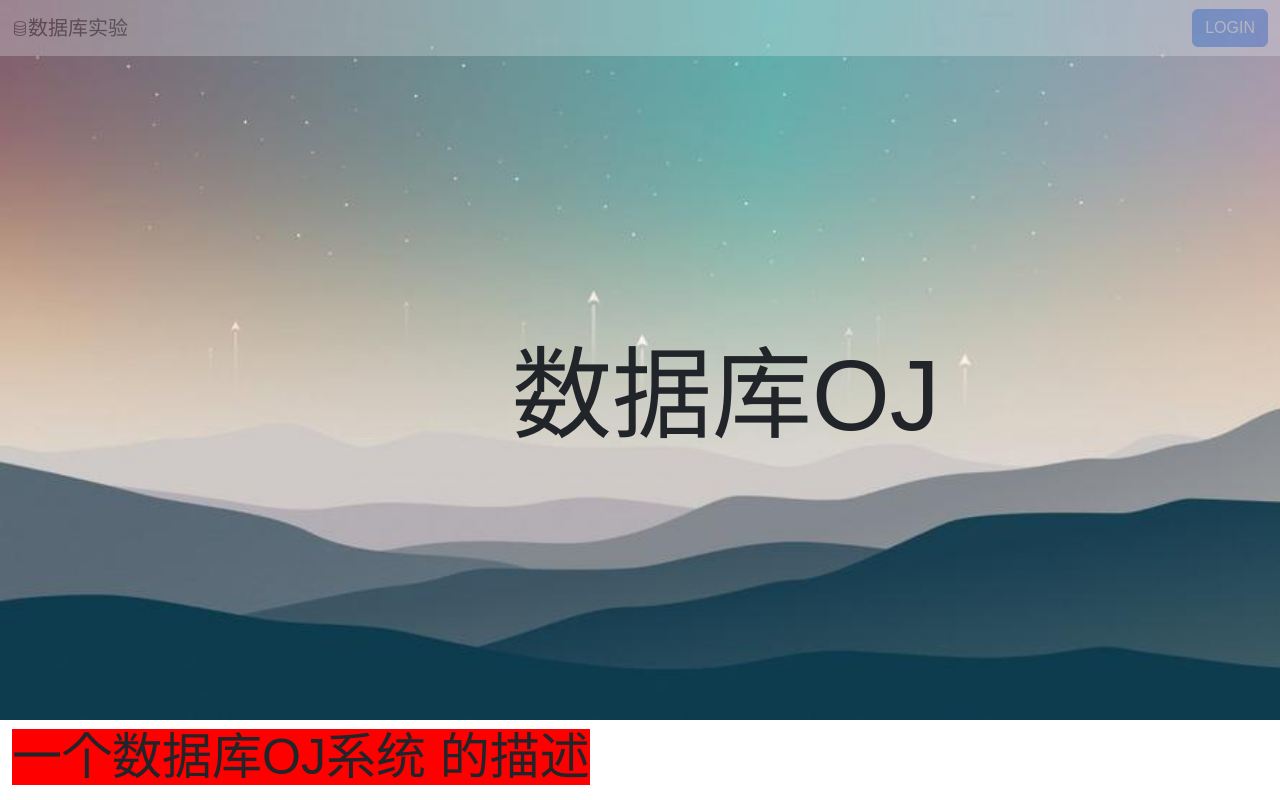
After one commit to yyc001/db-project, a Flask app: page /homepage in a window 1280 px wide. The commit adds this page. Run offline with Flask 2, Linux system fonts and the light colour scheme; some libraries are stand-ins or nearby versions.

Commit message:
homepage

```diff
--- a/app.py
+++ b/app.py
@@ -13,6 +13,12 @@ app = Flask(__name__,
             )
 app.config['SECRET_KEY'] = '\x0fW\xdc\x13\xeel(\xe9\xb5\xbaa\xa4\xc0\xb5\xaaK^\xd1Y\x81)#\x92T'
 app.config['PERMANENT_SESSION_LIFETIME'] = datetime.timedelta(days=7)
+
+@app.route('/homepage')
+def homepage():
+    return render_template("homepage.html")
+
+
 
 
 @app.route('/')
--- a/static/css/style.css
+++ b/static/css/style.css
@@ -1,7 +1,7 @@
 body {
-    background: #67B26F;  /* fallback for old browsers */
-    background: -webkit-linear-gradient(to right, #4ca2cd, #67B26F);  /* Chrome 10-25, Safari 5.1-6 */
-    background: url(/background.jpeg); /* W3C, IE 10+/ Edge, Firefox 16+, Chrome 26+, Opera 12+, Safari 7+ */
+    background: #67B26F; /* fallback for old browsers */
+    background: -webkit-linear-gradient(to right, #4ca2cd, #67B26F); /* Chrome 10-25, Safari 5.1-6 */
+    background: linear-gradient(to right, #f0f3f3, #f30a0a);; /* W3C, IE 10+/ Edge, Firefox 16+, Chrome 26+, Opera 12+, Safari 7+ */
     padding: 0;
     margin: 0;
     font-family: 'Lato', sans-serif;
--- /dev/null
+++ b/static/css/utilities.css
@@ -0,0 +1,69 @@
+ .scrollspy-example {
+     position: relative;
+     height: 200px;
+     margin-top: .5rem;
+     overflow: auto;
+     overflow-x: hidden;
+ }
+
+ .scrollspy-example::-webkit-scrollbar {
+     /*滚动条整体样式*/
+     width : 10px;  /*高宽分别对应横竖滚动条的尺寸*/
+     height: 1px;
+ }
+
+
+ .scrollspy-example::-webkit-scrollbar-thumb {
+     /*滚动条里面小方块*/
+     border-radius: 10px;
+     box-shadow   : inset 0 0 5px rgb(255, 255, 255);
+     background   : #0780fc;
+ }
+
+
+ .scrollspy-example::-webkit-scrollbar-track {
+     /*滚动条里面轨道*/
+     box-shadow   : inset 0 0 5px rgba(0, 0, 0, 0.2);
+     border-radius: 10px;
+     background   : #ededed;
+ }
+
+
+ #goTopBtn {
+    position: fixed;
+    line-height: 46px;
+    text-align: center;
+    width: 46px;
+    bottom: 35px;
+    height: 46px;
+    cursor: pointer;
+    background: #fff;
+    display: none;
+    border-radius: 6px;
+    box-shadow: 0 0 8px rgba(0, 0, 0, 0.13);
+    font-size: 22px;
+    color: #999;
+}
+
+
+ body {
+	font-family: Arial, Helvetica, sans-serif;
+}
+
+table {
+	font-size: 1em;
+}
+
+.ui-draggable, .ui-droppable {
+	background-position: top;
+}
+
+
+.vcenter {
+	    position:absolute;
+	    left:40%;
+	    top:40%;
+	    translateX(-50%);
+	    translateY(-50%);
+        font-size:100px;
+    }
--- /dev/null
+++ b/templates/homepage.html
@@ -0,0 +1,56 @@
+<!DOCTYPE html>
+<html lang="en">
+<head>
+    <meta charset="UTF-8">
+    <title>Title</title>
+    <link rel="stylesheet" href="/jui/jquery-ui.min.css">
+    <link rel="stylesheet" href="/css/bootstrap.min.css">
+    <link rel="stylesheet" href="/css/utilities.css">
+</head>
+<body>
+<nav class="navbar navbar-expand-lg bg-body-tertiary fixed-top opacity-25">
+    <div class="container-fluid">
+        <svg xmlns="http://www.w3.org/2000/svg" width="16" height="16" fill="currentColor" class="bi bi-database"
+             viewBox="0 0 16 16">
+            <path fill-rule="evenodd"
+                  d="M4.318 2.687C3.356 3.125 3 3.627 3 4c0 .374.356.875 1.318 1.313C5.234 5.729 6.536 6 8 6s2.766-.27 3.682-.687C12.644 4.875 13 4.373 13 4c0-.374-.356-.875-1.318-1.313C10.766 2.271 9.464 2 8 2s-2.766.27-3.682.687ZM13 5.698a4.92 4.92 0 0 1-.904.525C11.022 6.711 9.573 7 8 7s-3.022-.289-4.096-.777A4.92 4.92 0 0 1 3 5.698V7c0 .374.356.875 1.318 1.313C5.234 8.729 6.536 9 8 9s2.766-.27 3.682-.687C12.644 7.875 13 7.373 13 7V5.698ZM14 4c0-1.007-.875-1.755-1.904-2.223C11.022 1.289 9.573 1 8 1s-3.022.289-4.096.777C2.875 2.245 2 2.993 2 4v9c0 1.007.875 1.755 1.904 2.223C4.978 15.71 6.427 16 8 16s3.022-.289 4.096-.777C13.125 14.755 14 14.007 14 13V4Zm-1 4.698a4.92 4.92 0 0 1-.904.525C11.022 9.71 9.573 10 8 10s-3.022-.289-4.096-.777A4.92 4.92 0 0 1 3 8.698V10c0 .374.356.875 1.318 1.313C5.234 11.729 6.536 12 8 12s2.766-.27 3.682-.687C12.644 10.875 13 10.373 13 10V8.698Zm0 3c-.271.202-.58.378-.904.525C11.022 12.71 9.573 13 8 13s-3.022-.289-4.096-.777A4.916 4.916 0 0 1 3 11.698V13c0 .374.356.875 1.318 1.313C5.234 14.729 6.536 15 8 15s2.766-.27 3.682-.687C12.644 13.875 13 13.373 13 13v-1.302Z"/>
+        </svg>
+        <a class="navbar-brand" href="#">数据库实验</a>
+        <button class="navbar-toggler" type="button" data-bs-toggle="collapse" data-bs-target="#navbarScroll"
+                aria-controls="navbarScroll" aria-expanded="false" aria-label="Toggle navigation">
+            <span class="navbar-toggler-icon"></span>
+        </button>
+        <div class="collapse navbar-collapse" id="navbarScroll">
+        </div>
+
+        <div class="nav navbar-right">
+            <a href="/login">
+                <button class="btn btn-primary" id="colormode">LOGIN</button>
+            </a>
+        </div>
+    </div>
+
+</nav>
+<div class="container-fluid" style="padding:0">
+    <img src="/backg.jpeg" class="img-fluid" alt="HUTAO" style="width: 100%">
+    <div class="vcenter" id="ppp"></div>
+</div>
+<div class="container-fluid">
+    <span style="font-size: 50px;margin-left:auto;margin-right:auto;background:red"> 一个数据库OJ系统 的描述</span>
+</div>
+
+<script>
+    var test = document.querySelector('#ppp');
+    txt = "数据库OJ";
+    arrtxt = txt.split(''); //将文本转换为数组
+    var i = 0,
+        timer = setInterval(function () {
+            i++;
+            test.innerHTML = test.innerText + arrtxt[i - 1];
+            if (i == arrtxt.length) {
+                clearInterval(timer);
+            }
+        }, 222);
+</script>
+</body>
+</html>
--- a/templates/profile.html
+++ b/templates/profile.html
@@ -21,6 +21,12 @@
 
 <header class="ScriptHeader">
     <div class="rt-container">
+        <a href="/">
+            <svg xmlns="http://www.w3.org/2000/svg" width="16" height="16" fill="currentColor" class="bi bi-arrow-left" viewBox="0 0 16 16">
+            <path fill-rule="evenodd" d="M15 8a.5.5 0 0 0-.5-.5H2.707l3.147-3.146a.5.5 0 1 0-.708-.708l-4 4a.5.5 0 0 0 0 .708l4 4a.5.5 0 0 0 .708-.708L2.707 8.5H14.5A.5.5 0 0 0 15 8z"/>
+            </svg>
+            <label>BACK</label>
+        </a>
     	<div class="col-rt-12">
         	<div class="rt-heading">
             	<h1>Student Profile Page </h1>
```
Also changed, not shown: templates/index.html (+24 -29 lines), static/backg.jpeg (added).
